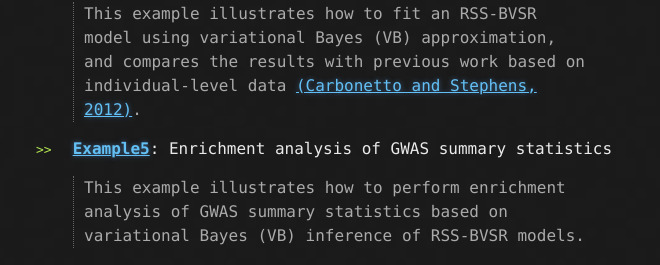
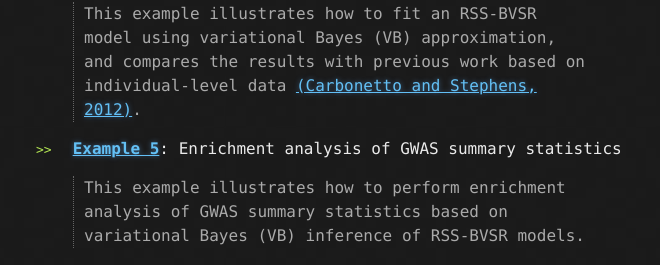
Before and after one commit to stephenslab/rss, a Jekyll site: the page built from docs/Examples.md, in a window 1280 px wide. Shown: the part 937-1202 px from the top of the page, without its empty margins (307-967 px from the left). Built offline with Jekyll 4.4.1, drawn with Linux system fonts in a browser that asks for light colours.

Commit message:
Update Examples.md

```diff
--- a/docs/Examples.md
+++ b/docs/Examples.md
@@ -33,6 +33,6 @@ We illustrate how to use RSS software through the following examples.
 > variational Bayes (VB) approximation, and compares the results with
 > previous work based on individual-level data [(Carbonetto and Stephens, 2012)](https://projecteuclid.org/euclid.ba/1339616726).
 
-- [**Example5**](Example-5): Enrichment analysis of GWAS summary statistics
+- [**Example 5**](Example-5): Enrichment analysis of GWAS summary statistics
 
 > This example illustrates how to perform enrichment analysis of GWAS summary statistics based on variational Bayes (VB) inference of RSS-BVSR models.
```
